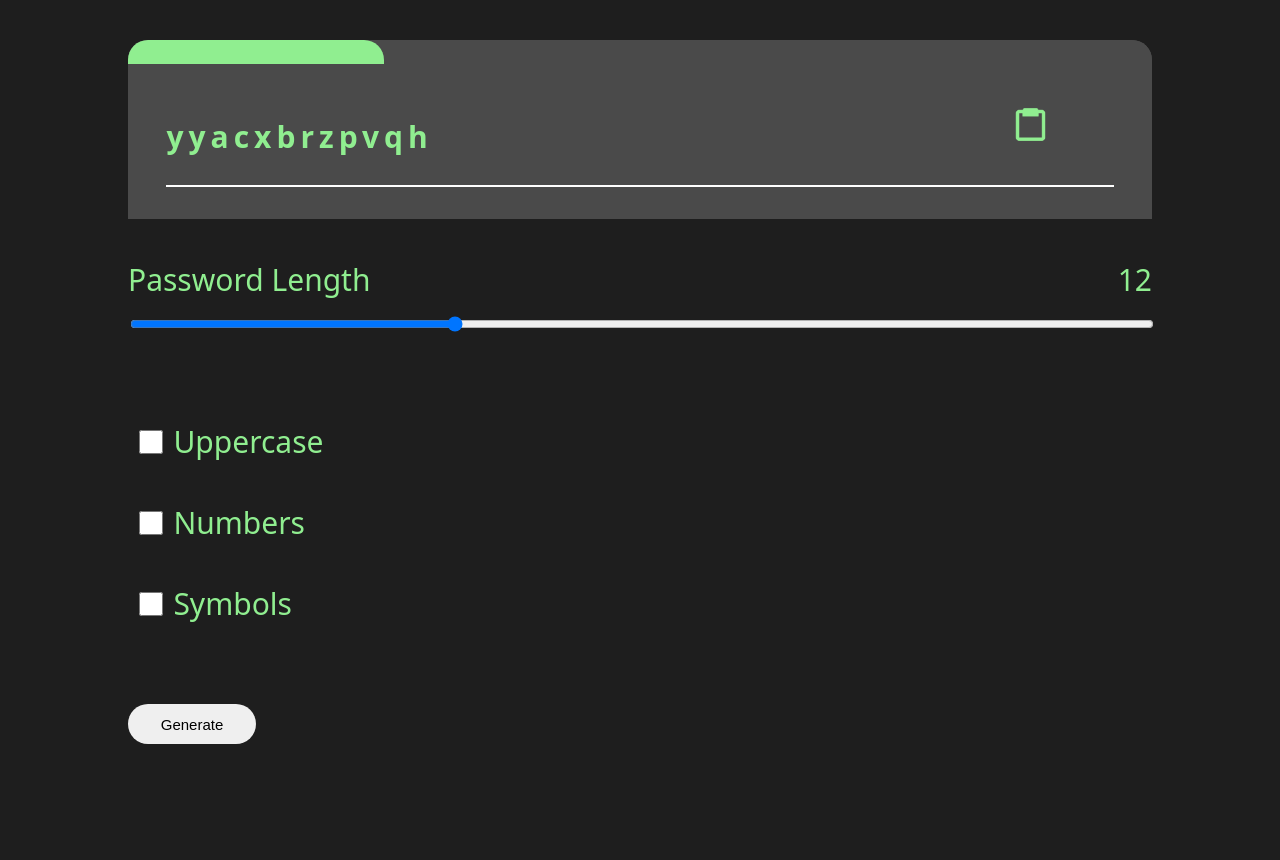
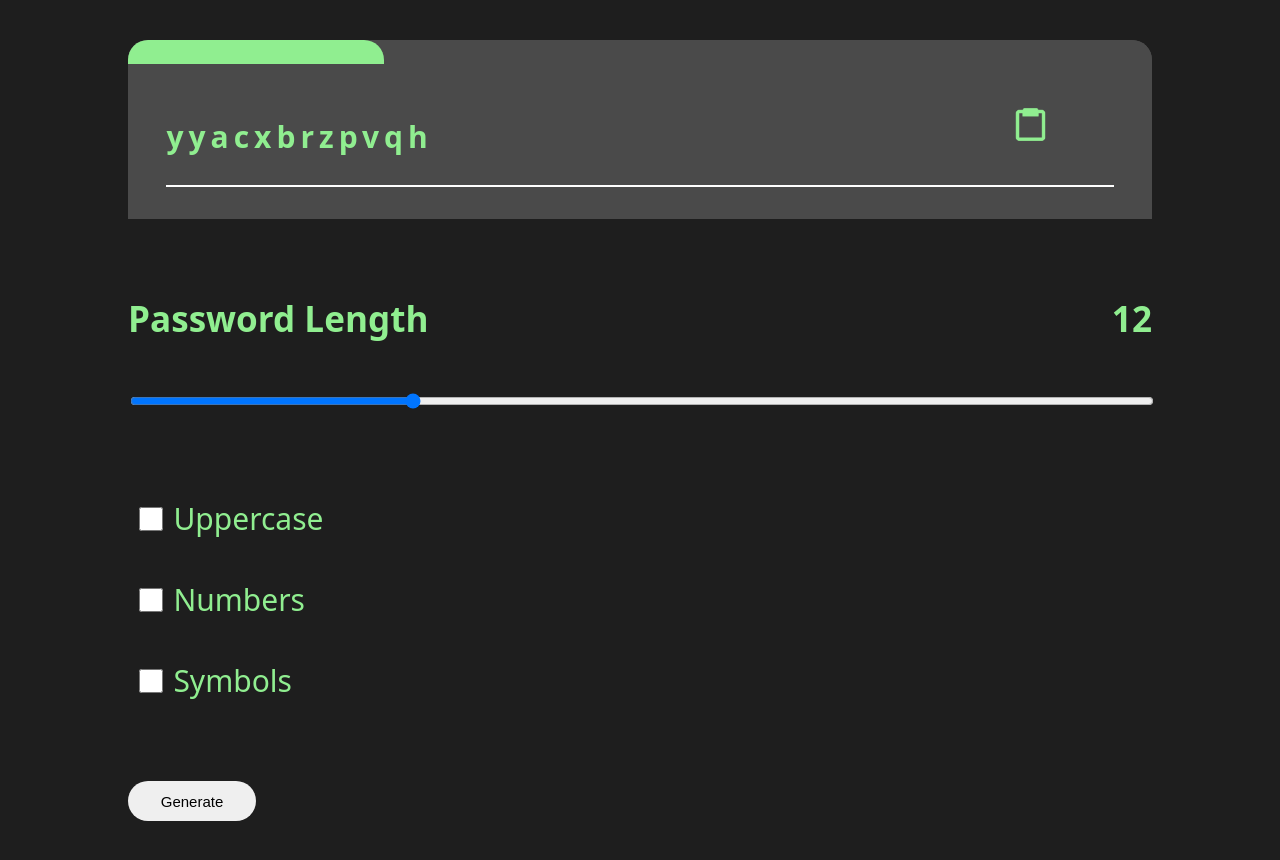
Before and after one commit to jegirhiny/password-generator, a React (Create React App) app: page / in a window 1280 px wide. Before the commit the page ends 800 px from the top, so only its background shows below. Built offline with nearby package versions, Linux system fonts and the light colour scheme.

Commit message:
input range now size of password container

```diff
--- a/src/components/password-form/password-form.component.jsx
+++ b/src/components/password-form/password-form.component.jsx
@@ -44,24 +44,24 @@ const PasswordForm = ({ submitFormData }) => {
         <form onSubmit={handleSubmit}>
             <div className="col">
                 <div className="range-cont">
-                    <label>Password Length</label>
-                    <label htmlFor='length'>{formData.length}</label>
+                    <h3>Password Length</h3>
+                    <h3>{formData.length}</h3>
                 </div>
                 <div className="range-wrapper">
-                    <input className="range" name='length' type='range' min={1} max={36} value={formData.length} step={1} onChange={handleChange}/>
+                    <input className="range" name='length' type='range' min={3} max={36} value={formData.length} step={1} onChange={handleChange}/>
                 </div>
             </div>
             <div className="col">
                 <div className="row">
-                    <input name='uppercase' type='checkbox' onChange={handleChange}/>
+                    <input id="uppercase" name='uppercase' type='checkbox' onChange={handleChange}/>
                     <label htmlFor='uppercase'>Uppercase</label>
                 </div>
                 <div className="row">
-                    <input name='numbers' type='checkbox' onChange={handleChange}/>
+                    <input id="numbers" name='numbers' type='checkbox' onChange={handleChange}/>
                     <label htmlFor='numbers'>Numbers</label>
                 </div>
                 <div className="row">
-                    <input name='symbols' type='checkbox' onChange={handleChange}/>
+                    <input id="symbols" name='symbols' type='checkbox' onChange={handleChange}/>
                     <label htmlFor='symbols'>Symbols</label>
                 </div>
             </div>
--- a/src/components/password-form/password-form.styles.css
+++ b/src/components/password-form/password-form.styles.css
@@ -3,6 +3,10 @@ form {
     display: flex;
     flex-direction: column;
     font-size: 30px;
+}
+
+h3 {
+
 }
 
 .col {
@@ -44,5 +48,6 @@ form {
 }
 
 .range {
+    cursor: pointer;
     width: inherit;
 }
```
